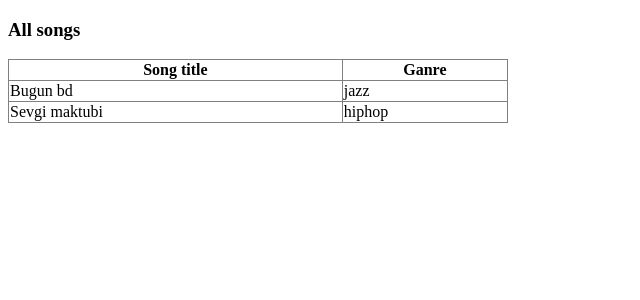
After one commit to asadbek1803/Song-django, a Django app: page /song/ in a window 1280 px wide. The commit adds this page. Shown: the top 300 px of the page, without its empty margins (0-640 px from the left). Run offline with Django 4.2, Linux system fonts and the light colour scheme; data comes from the database, SQL or seed files in the repository; both versions use the stored data as it was after the commit.

Commit message:
Song nomli index fayl va shu fayl va bunga style berildi

```diff
--- a/Song/urls.py
+++ b/Song/urls.py
@@ -16,8 +16,9 @@ Including another URLconf
 """
 from django.contrib import admin
 from django.urls import path
-from app1.views import main_url
+from app1.views import main_url,song_url
 urlpatterns = [
     path('admin/', admin.site.urls),
     path('', main_url),
+    path('song/', song_url)
 ]
--- /dev/null
+++ b/Template/song.html
@@ -0,0 +1,30 @@
+<!DOCTYPE html>
+<html lang="en">
+<head>
+    <meta charset="UTF-8">
+    <title>All songs</title>
+</head>
+<body>
+    <h3>All songs</h3>
+    <table border="1px solid black" style="border-collapse:collapse; width: 500px;">
+        <thead>
+            <th>
+                Song title
+            </th>
+            <th>
+                Ganre
+            </th>
+        </thead>
+        <tbody>
+            {%for i in data_song%}
+            <td>
+                {{i.title}}
+            </td>
+            <td>
+                {{i.ganre}}
+            </td>
+        </tbody>
+            {%endfor%}
+    </table>
+</body>
+</html>
--- a/app1/views.py
+++ b/app1/views.py
@@ -1,7 +1,14 @@
 from django.shortcuts import render
-
+from app1.models import Song
 # Create your views here.
 def main_url(request):
     """Main url"""
 
     return render(request, 'index.html')
+
+def song_url(request):
+    """Song URL"""
+    data = {
+        'data_song': Song.objects.all()
+    }
+    return  render(request,'song.html',data)
```
Also changed, not shown: Template/index.html (+46 -1 lines), app1/models.py (+5 -5 lines), db.sqlite3.
